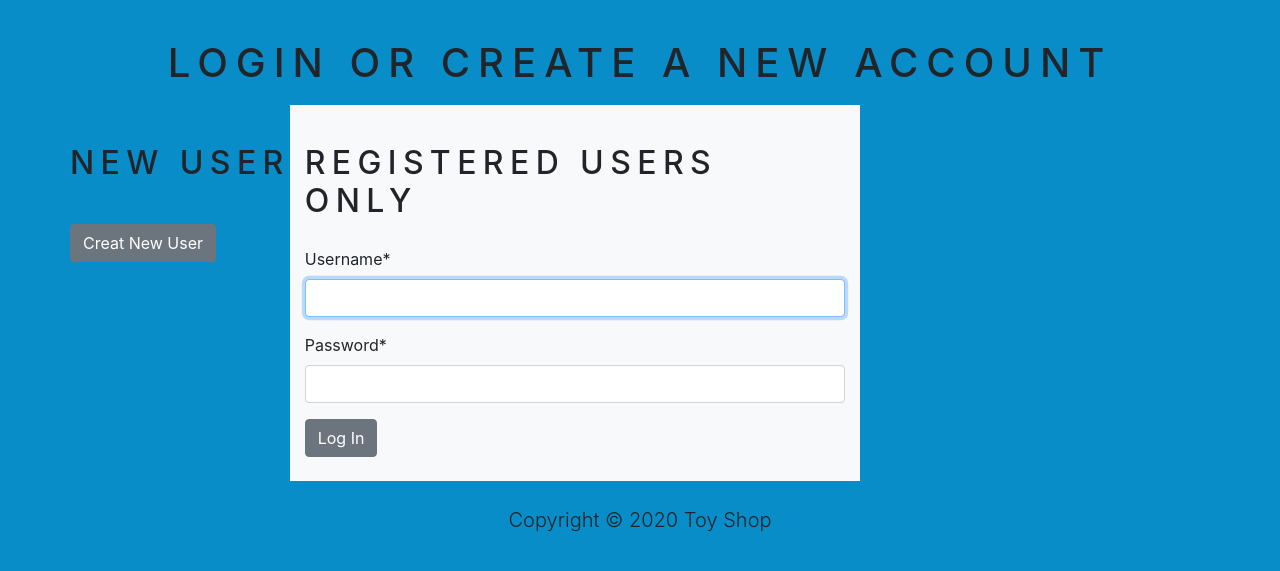
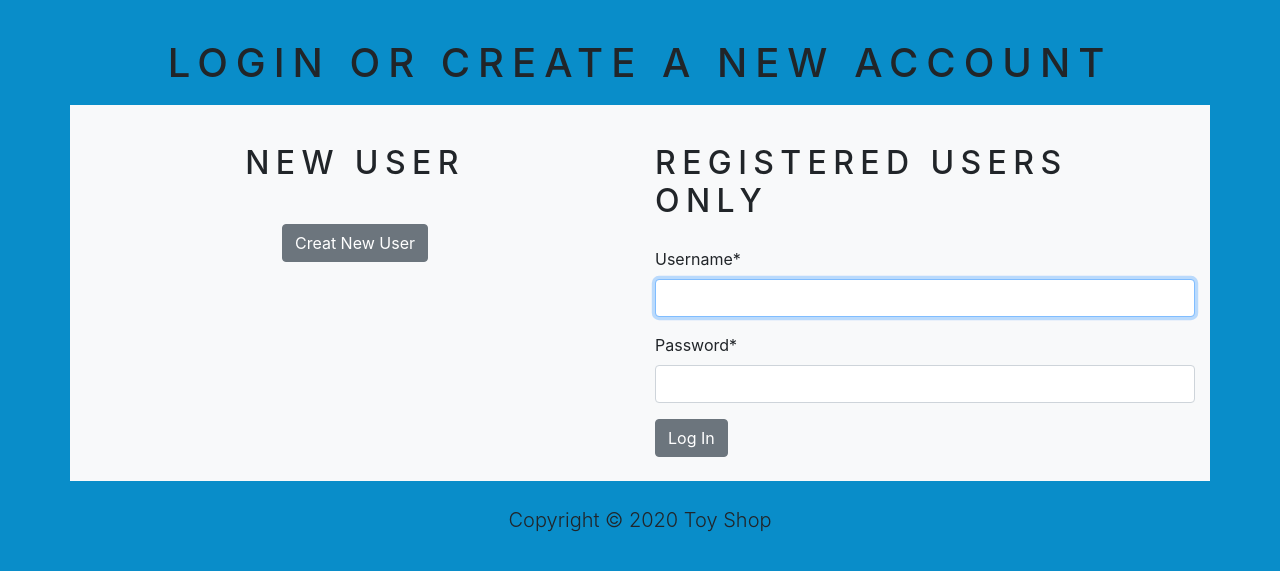
Before and after one commit to melnikalex1977/project-3, a Django app: page /account/login/ in a window 1280 px wide. Shown: the part 103-674 px from the top of the page. Run offline with Django 3.2, Linux system fonts and the light colour scheme; data that the repository does not hold is empty; some libraries are stand-ins or nearby versions.

Commit message:
Add lesson 121

```diff
--- a/shop/templates/cart.html
+++ b/shop/templates/cart.html
@@ -39,8 +39,8 @@
       {% for cart_item in cart_items %}
         <tr>
           <td>
-            <a href="cart_item.product.get_url">
-              <img src="{{cart_item.product.image.url}}" width="100">
+            <a href="{{cart_item.product.get_url}}">
+             <img src="{{cart_item.product.image.url}}" width="100">
             </a>
           </td>
           <td class="text-left">
--- a/shop/templates/login.html
+++ b/shop/templates/login.html
@@ -15,13 +15,15 @@
       Login or Create a New Account
     </h1>
     <div class="row">
-      <div col-12 col-sm-12 col-lg-6 text-center cuctom_div>
+      <div class="col-12 col-sm-12 col-lg-6 text-center bg-light">
         <br>
         <h2 class="product_title">
           New User
         </h2>
         <br>
-        <a href="{% url 'signup' %}" class="btn btn-secondary">Creat New User</a>
+        <a href="{% url 'signup' %}" class="btn btn-secondary">
+          Creat New User
+        </a>
       </div>
       <div class="col-12 col-sm-12 col-md-12 col-lg-6 bg-light">
         <div>
--- a/shop/urls.py
+++ b/shop/urls.py
@@ -11,6 +11,6 @@ urlpatterns = [
     path('cart/remove_product/<int:product_id>', views.cart_remove_product, name='cart_remove_product'),
     path('account/create/', views.signUpView, name='signup'),
     path('account/login/', views.loginView, name='login'),
-     path('account/signout/', views.signoutView, name='signout'),
+    path('account/signout/', views.signoutView, name='signout'),
 
 ]
```
